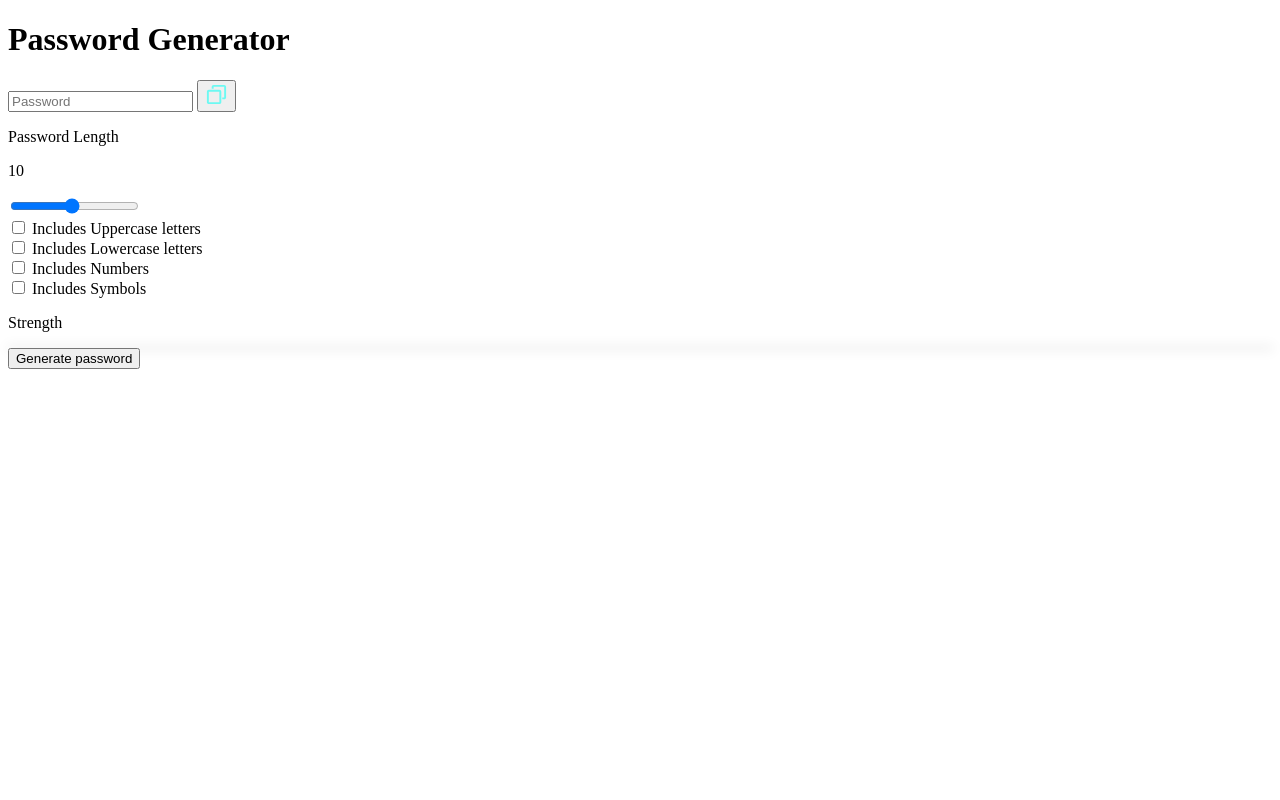
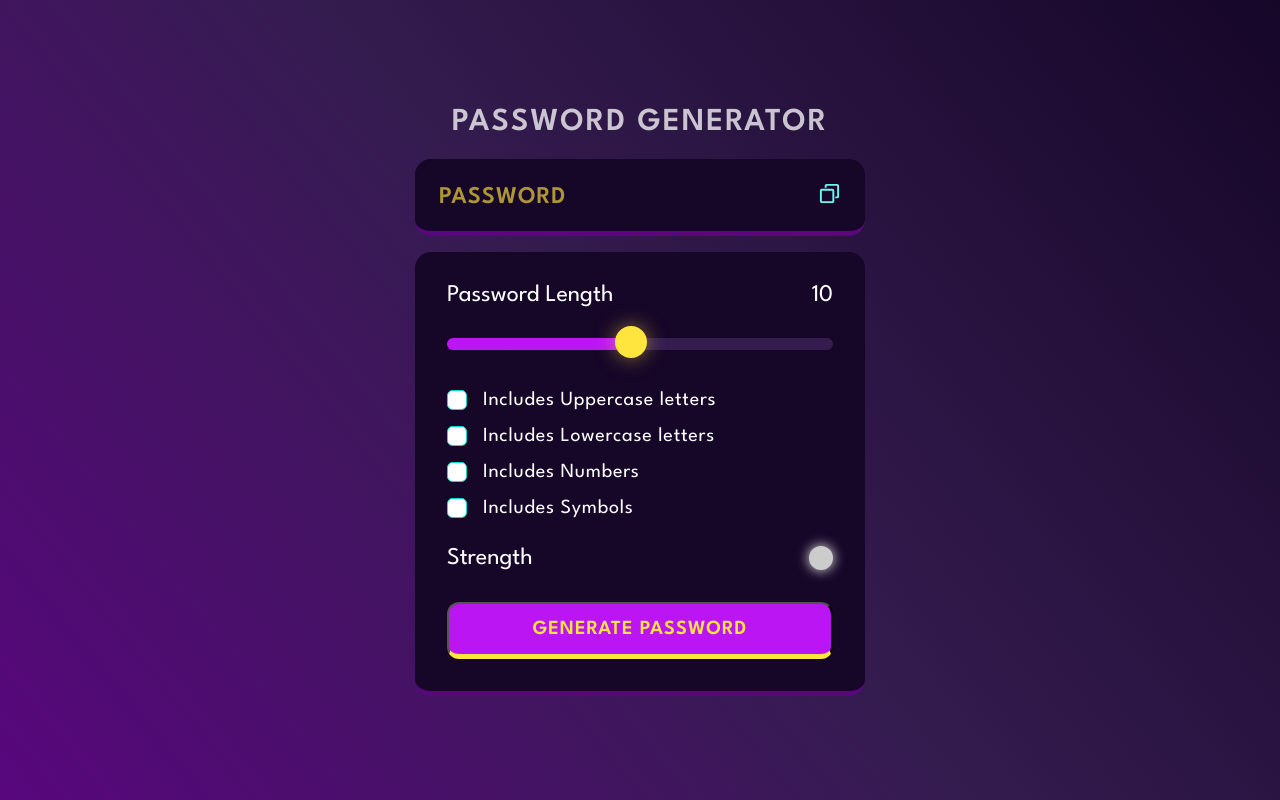
Before and after one commit to sachin3825/Password-generator, a plain HTML site: page index.html in a window 1280 px wide. Drawn offline with Linux system fonts and the light colour scheme.

Commit message:
complete project

```diff
--- a/index.html
+++ b/index.html
@@ -4,15 +4,25 @@
     <meta charset="UTF-8" />
     <meta http-equiv="X-UA-Compatible" content="IE=edge" />
     <meta name="viewport" content="width=device-width, initial-scale=1.0" />
+    <link rel="stylesheet" href="styles.css" />
+    <link
+      href="https://fonts.googleapis.com/css2?family=League+Spartan:wght@100;200;300;400;600&display=swap"
+      rel="stylesheet"
+    />
     <title>Document</title>
   </head>
   <body>
     <div class="container">
       <h1>Password Generator</h1>
       <div class="display-container">
-        <input placeholder="Password" readonly data-password-display />
-        <button data-copy>
-          <span data-copy-msg></span>
+        <input
+          placeholder="Password"
+          class="display"
+          readonly
+          data-password-display
+        />
+        <button class="copyBtn" data-copy>
+          <span class="tooltip" data-copy-msg></span>
           <img src="/assets/copy.svg" alt="copy" width="23" height="23" />
         </button>
       </div>
@@ -29,25 +39,28 @@
           class="slider"
           data-length-slider
         />
-        <div>
+        <div class="check">
           <input type="checkbox" id="uppercase" />
           <label for="uppercase">Includes Uppercase letters</label>
         </div>
-        <div>
+
+        <div class="check">
           <input type="checkbox" id="lowercase" />
           <label for="lowercase">Includes Lowercase letters</label>
         </div>
-        <div>
+
+        <div class="check">
           <input type="checkbox" id="number" />
-          <label for="number">Includes Numbers</label>
+          <label for="numbers">Includes Numbers </label>
         </div>
-        <div>
+
+        <div class="check">
           <input type="checkbox" id="symbols" />
-          <label for="symbols">Includes Symbols</label>
+          <label for="symbols">Includes Symbols </label>
         </div>
         <div class="strength-container">
           <p>Strength</p>
-          <div data-indicator></div>
+          <div class="indicator" data-indicator></div>
         </div>
         <button class="generate-button">Generate password</button>
       </div>
--- a/index.js
+++ b/index.js
@@ -141,7 +141,7 @@ generateBtn.addEventListener("click", () => {
 
   // let's start the jouney to find new password
   // console.log("Starting the Journey");
-  //*remove old password
+  //remove old password
   password = "";
 
   //let's put the stuff mentioned by checkboxes
@@ -172,7 +172,7 @@ generateBtn.addEventListener("click", () => {
 
   if (symbolsCheck.checked) funcArr.push(generateSymbol);
 
-  //*compulsory addition
+  //compulsory addition
   for (let i = 0; i < funcArr.length; i++) {
     password += funcArr[i]();
   }
--- /dev/null
+++ b/styles.css
@@ -0,0 +1,257 @@
+*,
+*::after,
+*::before {
+  margin: 0;
+  padding: 0;
+  box-sizing: border-box;
+  font-family: "League Spartan", sans-serif;
+}
+
+:root {
+  --dk-violet: hsl(268, 75%, 9%);
+  --lt-violet: hsl(268, 47%, 21%);
+  --lt-violet2: hsl(281, 89%, 26%);
+  --vb-violet: hsl(285, 91%, 52%);
+  --vb-violet2: hsl(290, 70%, 36%);
+
+  --vb-yellow: hsl(52, 100%, 62%);
+
+  --pl-white: hsl(0, 0%, 100%);
+
+  --vb-cyan: hsl(176, 100%, 44%);
+  --vb-cyan2: hsl(177, 92%, 70%);
+  --dk-text: hsl(198, 20%, 13%);
+}
+
+body {
+  width: 100vw;
+  height: 100vh;
+  display: flex;
+  flex-direction: column;
+  align-items: center;
+  justify-content: center;
+  background: linear-gradient(
+    231deg,
+    rgba(22, 6, 40, 1) 0%,
+    rgba(52, 28, 79, 1) 50%,
+    rgba(88, 7, 125, 1) 100%
+  );
+}
+
+.container {
+  /* display: flex;
+  flex-direction: column;
+  align-items: center;
+  justify-content: center; */
+  width: 90%;
+  max-width: 450px;
+}
+
+h1 {
+  color: var(--pl-white);
+  opacity: 0.75;
+  text-transform: uppercase;
+  letter-spacing: 2px;
+  text-align: center;
+  line-height: 1.2;
+}
+
+.display-container {
+  position: relative;
+  background-color: var(--dk-violet);
+  border-radius: 1rem;
+  border-bottom: 0.35rem solid var(--lt-violet2);
+  margin: 1rem 0;
+  padding-top: 0.35rem;
+}
+
+.display {
+  width: 100%;
+  background-color: transparent;
+  padding: 1.15rem 1rem;
+  color: var(--vb-yellow);
+  font-weight: 600;
+  font-size: 1.5rem;
+  line-height: 30px;
+  letter-spacing: 1px;
+  padding-right: 3.25rem;
+  border: none;
+}
+
+.display::placeholder {
+  position: absolute;
+  top: 50%;
+  left: 1.5rem;
+  font-size: 1.5rem;
+  line-height: 30px;
+  color: var(--vb-yellow);
+  opacity: 0.65;
+  text-transform: uppercase;
+  transform: translateY(-50%);
+}
+
+.display-container button {
+  position: absolute;
+  top: 50%;
+  right: 1.5rem;
+  transform: translateY(-50%);
+}
+
+.input-container {
+  width: 100%;
+  background-color: var(--dk-violet);
+  border-radius: 1rem;
+  padding: 2rem;
+  border-bottom: 0.35rem solid var(--lt-violet2);
+}
+
+.length-container {
+  display: flex;
+  justify-content: space-between;
+  align-items: center;
+}
+
+.length-container p {
+  color: #fff;
+  font-size: 1.5rem;
+}
+
+.strength-container {
+  display: flex;
+  justify-content: space-between;
+  align-items: center;
+  margin-top: 1.75rem;
+  margin-bottom: 2rem;
+}
+
+.strength-container p {
+  color: var(--pl-white);
+  font-size: 1.5rem;
+}
+
+.indicator {
+  /* background: #fff; */
+  width: 1.5rem;
+  height: 1.5rem;
+  border-radius: 50%;
+}
+
+.generate-button {
+  cursor: pointer;
+  width: 100%;
+  padding: 1rem 0;
+  background-color: var(--vb-violet);
+  text-align: center;
+  border-radius: 0.75rem;
+  border-bottom: 0.35rem solid var(--vb-yellow);
+  text-transform: uppercase;
+  letter-spacing: 1px;
+  color: var(--vb-yellow);
+  font-weight: 600;
+  font-size: 1.25rem;
+}
+
+.check {
+  display: flex;
+  align-items: center;
+  margin: 1rem 0;
+  gap: 0 1rem;
+}
+
+.check input {
+  background: #fff;
+  appearance: none;
+  width: 20px;
+  height: 20px;
+  border: 1px solid var(--vb-cyan);
+  cursor: pointer;
+  position: relative;
+  border-radius: 0.35rem;
+}
+
+.check input:checked {
+  background-color: var(--vb-cyan);
+}
+
+.check input:checked::before {
+  content: "✔";
+  position: absolute;
+  color: var(--dk-text);
+  font-size: 1.05rem;
+  font-weight: 600;
+  left: 50%;
+  top: -10px;
+  transform: translateX(-50%) translateY(40%);
+}
+
+.check label {
+  color: var(--pl-white);
+  font-size: 1.25rem;
+  letter-spacing: 0.75px;
+}
+
+.copyBtn {
+  background-color: transparent;
+  border: none;
+  outline: none;
+}
+
+.tooltip {
+  position: absolute;
+  background-color: var(--vb-violet2);
+  color: var(--vb-yellow);
+  font-size: 1.25rem;
+  top: -35px;
+  left: -25px;
+  padding: 5px 10px;
+  border-radius: 1rem;
+  opacity: 0;
+  transform: scale(0);
+  transform-origin: bottom;
+  transition: all 250ms ease-in-out;
+}
+
+.tooltip.active {
+  opacity: 1;
+  transform: scale(1);
+}
+
+.slider {
+  appearance: none;
+  width: 100%;
+  height: 0.75rem;
+  cursor: pointer;
+  background-color: var(--lt-violet);
+  border-radius: 1rem;
+  margin-top: 2rem;
+  margin-bottom: 1.5rem;
+  background-image: linear-gradient(var(--vb-violet), var(--vb-violet));
+  background-repeat: no-repeat;
+  border: none;
+  outline: none;
+  z-index: -1;
+}
+
+.slider::-webkit-slider-thumb {
+  position: relative;
+  z-index: 1;
+  appearance: none;
+  height: 2rem;
+  width: 2rem;
+  border-radius: 50%;
+  background-color: var(--vb-yellow);
+  cursor: pointer;
+  margin-top: -3px;
+  box-shadow: 0px 0px 20px 0px rgba(255, 229, 61, 0.5);
+  transition: all 100ms ease-in;
+}
+
+.slider:focus {
+  outline: 3px solid var(--vb-yellow);
+}
+
+.slider::-webkit-slider-thumb:hover {
+  outline: 2px solid var(--vb-yellow);
+  background-color: var(--dk-violet);
+  box-shadow: 0px 0px 25px 5px rgba(255, 229, 61, 0.8);
+}
```
